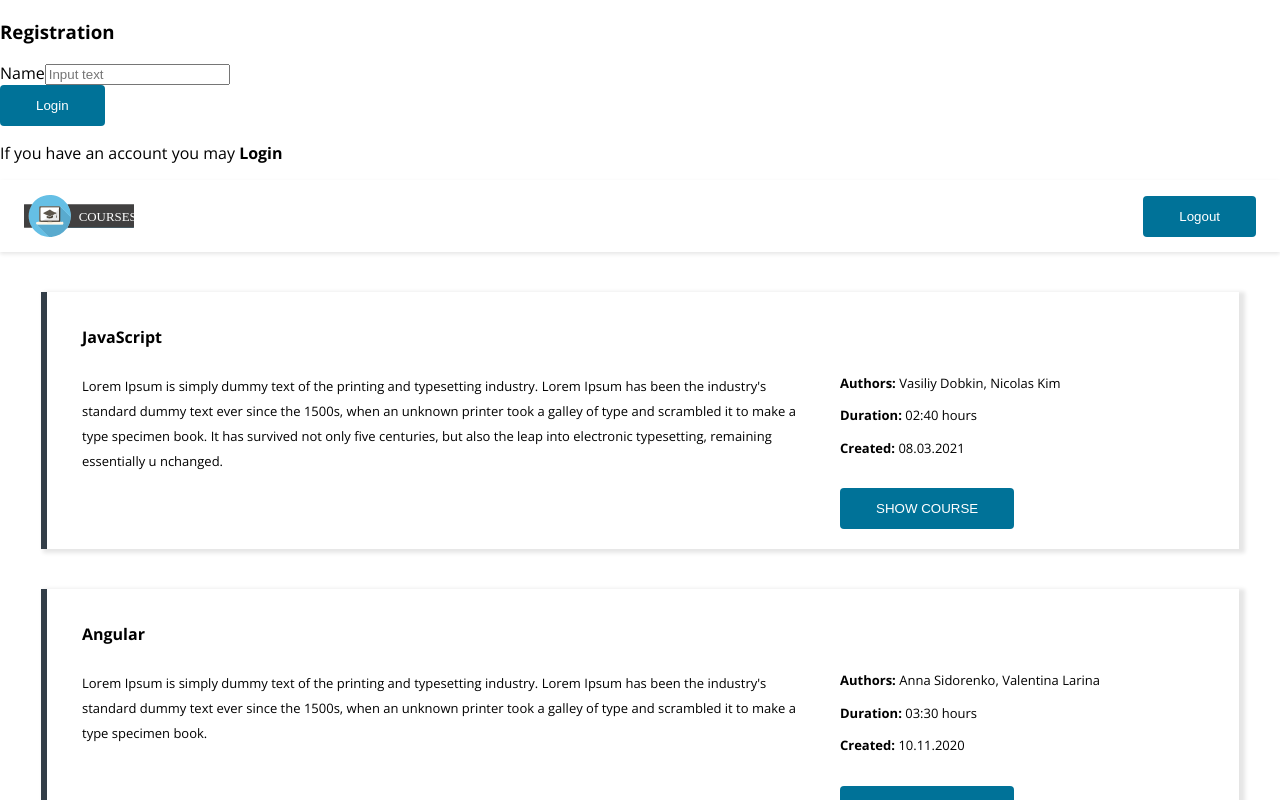
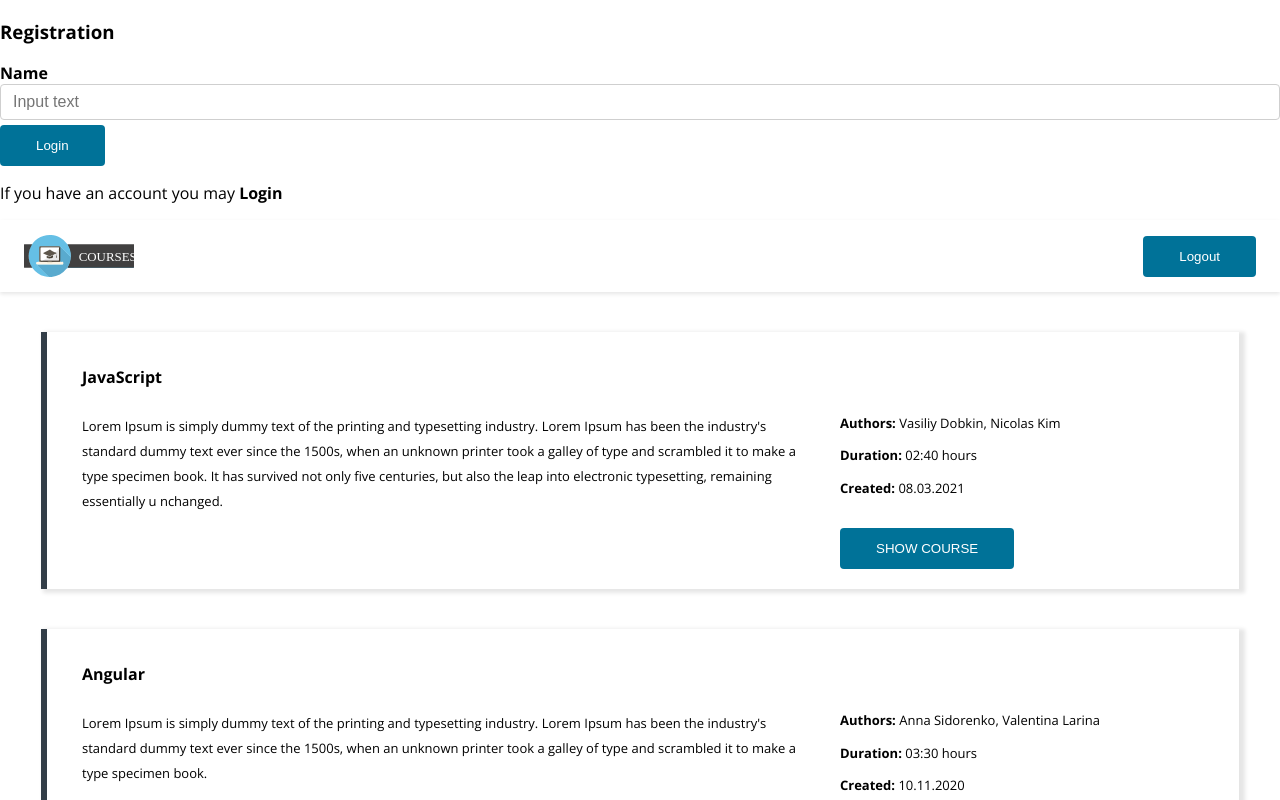
Before and after one commit to FreeFallRush/courses-app, a React (Vite) app: page / in a window 1280 px wide. Shown: the top 800 px of the page. Built offline with nearby package versions, Linux system fonts and the light colour scheme.

Commit message:
Added Input.module.css in Input folder
Added styles to Input component

```diff
--- /dev/null
+++ b/src/common/Input/Input.module.css
@@ -0,0 +1,24 @@
+.inputContainer {
+    display: flex;
+    flex-direction: column;
+}
+
+.label {
+    display: flex;
+    flex-direction: column;
+    font-weight: 700;
+    font-size: 16px;
+    margin-bottom: 5px;
+}
+
+.input {
+    padding: 0.5rem 0.75rem;
+    border: 1px solid #cfcfcf;
+    border-radius: 4px;
+    font-size: 1rem;
+    transition: border-color 0.3s ease;
+}
+
+.input.invalid {
+    border-color: #ff0000;
+}
--- a/src/common/Input/Input.tsx
+++ b/src/common/Input/Input.tsx
@@ -1,4 +1,5 @@
 import { InputProps } from "./Input.types";
+import styles from "./Input.module.css";
 
 function Input({
     labelText,
@@ -9,14 +10,15 @@ function Input({
     isInvalid = false,
 }: InputProps) {
     return (
-        <div>
-            <label>
+        <div className={styles.inputContainer}>
+            <label className={styles.label}>
                 {labelText}
                 <input
                     type={type}
                     placeholder={placeholderText}
                     value={value}
                     onChange={onChange}
+                    className={`${styles.input} ${isInvalid ? styles.invalid : ""}`}
                 />
             </label>
         </div>
```
